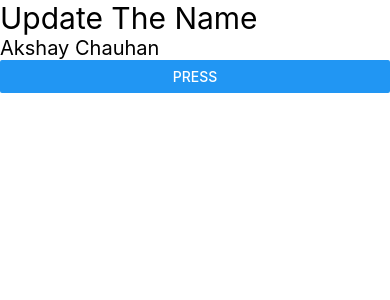
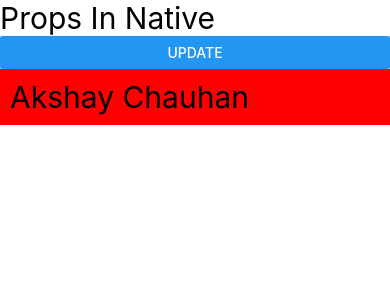
Before and after one commit to Mritunjay0001/React-Native, a React Native app: screen / in a window 390 px wide. Shown: the top 300 px of the page. Built offline with nearby package versions, Linux system fonts and the light colour scheme.

Commit message:
props and update the value of components

```diff
--- a/App.js
+++ b/App.js
@@ -23,9 +23,10 @@ import MyData from './components/MyData';
 function App() {
   const [name,setName]=useState("Akshay Chauhan")
 
-  function updateIt(){
-    setName("rajput")
-  }
+  // function updateIt(){
+  //   setName("rajput")
+  // }
+
   return (
 //     <View>
 //       {/* this is the first thing ---------> */}
@@ -65,18 +66,34 @@ function App() {
 
  {/* ------------USSTATE IN NATIVE AND UPDATE IN ONPRESS---- */}
 
- <Text style={{fontSize:30}}>Update The Name</Text>
- <Text style={{fontSize:20}}>{name}</Text>
+ {/* <Text style={{fontSize:30}}>Update The Name</Text>
+ <Text style={{fontSize:20}}>{name}</Text> */}
 
  {/* -------this is how we can set name and update name with parameter--- */}
  {/* <Button title='press' onPress={()=>setName("Sonu")}></Button> */}
 
  {/* -----------this is how wer can update date with function call---- */}
-<Button title='press' onPress={updateIt}></Button>
+{/* <Button title='press' onPress={updateIt}></Button> */}
 
+
+ {/* -------------PROPS and update IN NATIVE------ */}
+
+ <Text style={{fontSize:30}}>Props In Native</Text>
+ <Button title='update' onPress={()=>setName("sonu rajput")}></Button>
+ <PropsData name={name}/>
 </View>
 
   );
+}
+
+const PropsData=(props)=>{
+
+return (
+
+  <View style={{backgroundColor:"red", padding:10}}>
+    <Text style={{fontSize:30}}>{props.name}</Text>
+  </View>
+)
 }
 
 
```
